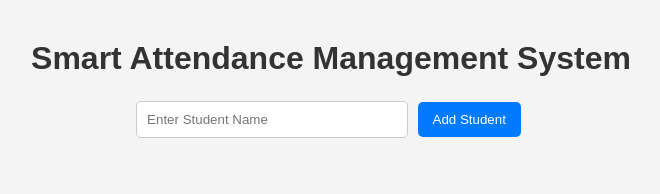
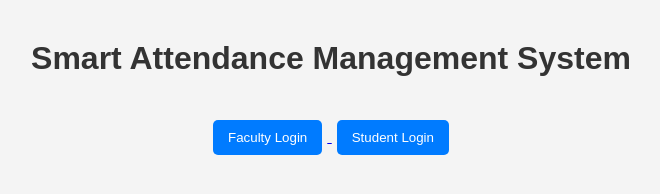
Before and after one commit to Varun-j23/Smart-Attendance-System, a plain HTML site: page index.html in a window 1280 px wide. Shown: the whole page, without its empty margins (309-969 px from the left). Drawn offline with Linux system fonts and the light colour scheme.

Commit message:
Reorganize HTML structure and add login buttons

```diff
--- a/index.html
+++ b/index.html
@@ -6,17 +6,21 @@
 </head>
 <body>
 
-    <div class="container">
-        <h1>Smart Attendance Management System</h1>
+<div class="container">
 
-        <input type="text" id="studentName" placeholder="Enter Student Name">
+    <h1>Smart Attendance Management System</h1>
 
-        <button onclick="addStudent()">Add Student</button>
+    <br>
 
-        <div id="studentList"></div>
-    </div>
+    <a href="faculty.html">
+        <button>Faculty Login</button>
+    </a>
 
-    <script src="script.js"></script>
+    <a href="student.html">
+        <button>Student Login</button>
+    </a>
+
+</div>
 
 </body>
 </html>
```
